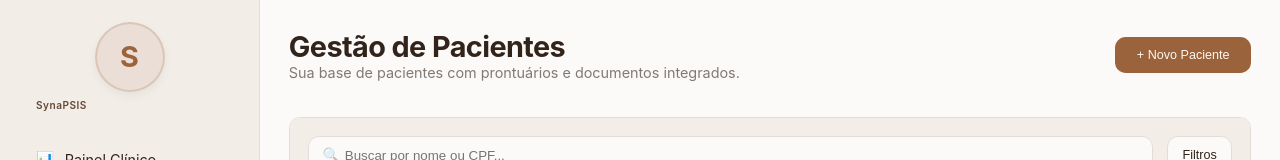
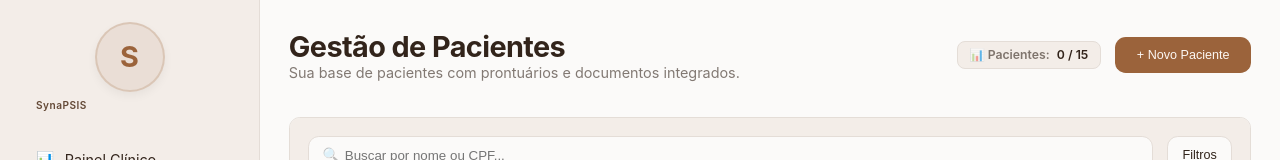
Before and after one commit to lucianoxote/psicomaneger, a Next.js app: page /pacientes in a window 1280 px wide. Shown: the top 160 px of the page. Built offline with nearby package versions, Linux system fonts and the light colour scheme; no server answers.

Commit message:
feat: implement plan-based patient limits and UI counters

```diff
--- a/src/app/api/pacientes/route.ts
+++ b/src/app/api/pacientes/route.ts
@@ -45,6 +45,27 @@ export async function POST(request: Request) {
     const body = await request.json();
     const client = await clientPromise;
     const db = client.db();
+
+    // Verificação de Limites do Plano
+    const PLAN_LIMITS: Record<string, number> = {
+      'Gratuito': Infinity,
+      'Trial': 15,
+      'Plus': 30,
+      'Pro': Infinity
+    };
+
+    const userPlan = session.user.plan || 'Trial';
+    const limit = PLAN_LIMITS[userPlan] || 15;
+
+    // Admin Luciano sempre tem bypass
+    if (session.user.email !== 'lucianoxote@hotmail.com' && userPlan !== 'Gratuito' && userPlan !== 'Pro') {
+      const currentCount = await db.collection('pacientes').countDocuments({ tenantId: session.user.tenantId });
+      if (currentCount >= limit) {
+        return NextResponse.json({
+          error: `Limite de pacientes atingido para o plano ${userPlan}. (Limite: ${limit})`
+        }, { status: 403 });
+      }
+    }
 
     const result = await db.collection('pacientes').insertOne({
       ...body,
--- a/src/app/pacientes/page.tsx
+++ b/src/app/pacientes/page.tsx
@@ -2,13 +2,28 @@
 import { useState, useEffect } from 'react';
 import PatientModal from '@/components/PatientModal';
 import Link from 'next/link';
+import { useSession } from 'next-auth/react';
 
 export default function PacientesPage() {
   const [pacientes, setPacientes] = useState([]);
   const [loading, setLoading] = useState(true);
   const [isModalOpen, setIsModalOpen] = useState(false);
+  const [targetSearch, setTargetSearch] = useState('');
+  const { data: session } = useSession();
 
-  const [targetSearch, setTargetSearch] = useState('');
+  const PLAN_LIMITS: Record<string, number> = {
+    'Gratuito': Infinity,
+    'Trial': 15,
+    'Plus': 30,
+    'Pro': Infinity
+  };
+
+  const userPlan = (session?.user as any)?.plan || 'Trial';
+  const limit = PLAN_LIMITS[userPlan] || 15;
+  const isLimitReached = session?.user?.email !== 'lucianoxote@hotmail.com' &&
+                        userPlan !== 'Gratuito' &&
+                        userPlan !== 'Pro' &&
+                        (pacientes?.length || 0) >= limit;
 
   useEffect(() => {
     fetchPacientes();
@@ -41,7 +56,11 @@ export default function PacientesPage() {
         body: JSON.stringify(patientData)
       });
       if (res.ok) {
+        setIsModalOpen(false);
         fetchPacientes();
+      } else {
+        const data = await res.json();
+        alert(data.error || 'Erro ao salvar paciente');
       }
     } catch (error) {
       console.error('Erro ao salvar:', error);
@@ -55,13 +74,36 @@ export default function PacientesPage() {
           <h1 style={{ fontSize: '2rem', fontWeight: '700', letterSpacing: '-0.02em' }}>Gestão de Pacientes</h1>
           <p style={{ opacity: 0.6, fontSize: '1rem' }}>Sua base de pacientes com prontuários e documentos integrados.</p>
         </div>
-        <button
-          className="btn btn-primary"
-          style={{ padding: '0.75rem 1.5rem', boxShadow: '0 4px 14px 0 hsla(var(--primary), 0.39)' }}
-          onClick={() => setIsModalOpen(true)}
-        >
-          + Novo Paciente
-        </button>
+        <div style={{ display: 'flex', alignItems: 'center', gap: '1rem' }}>
+          <div style={{
+            fontSize: '0.85rem',
+            fontWeight: '600',
+            padding: '0.4rem 0.8rem',
+            borderRadius: '8px',
+            backgroundColor: isLimitReached ? 'hsla(var(--destructive), 0.1)' : 'hsl(var(--secondary))',
+            color: isLimitReached ? 'hsl(var(--destructive))' : 'inherit',
+            border: `1px solid ${isLimitReached ? 'hsla(var(--destructive), 0.2)' : 'hsl(var(--border))'}`,
+            display: 'flex',
+            alignItems: 'center',
+            gap: '0.5rem'
+          }}>
+            <span style={{ opacity: 0.6 }}>{isLimitReached ? '⚠️ Limite:' : '📊 Pacientes:'}</span>
+            <span>{(pacientes || []).length} / {limit === Infinity ? '∞' : limit}</span>
+          </div>
+          <button
+            className={`btn ${isLimitReached ? 'btn-ghost' : 'btn-primary'}`}
+            style={{
+              padding: '0.75rem 1.5rem',
+              boxShadow: isLimitReached ? 'none' : '0 4px 14px 0 hsla(var(--primary), 0.39)',
+              opacity: isLimitReached ? 0.5 : 1,
+              cursor: isLimitReached ? 'not-allowed' : 'pointer'
+            }}
+            onClick={() => !isLimitReached && setIsModalOpen(true)}
+            title={isLimitReached ? "Limite do plano atingido" : "Adicionar novo paciente"}
+          >
+            {isLimitReached ? 'Limite Atingido' : '+ Novo Paciente'}
+          </button>
+        </div>
       </header>
 
       <div className="card" style={{ padding: '0', overflow: 'hidden', border: '1px solid hsl(var(--border))' }}>
```
